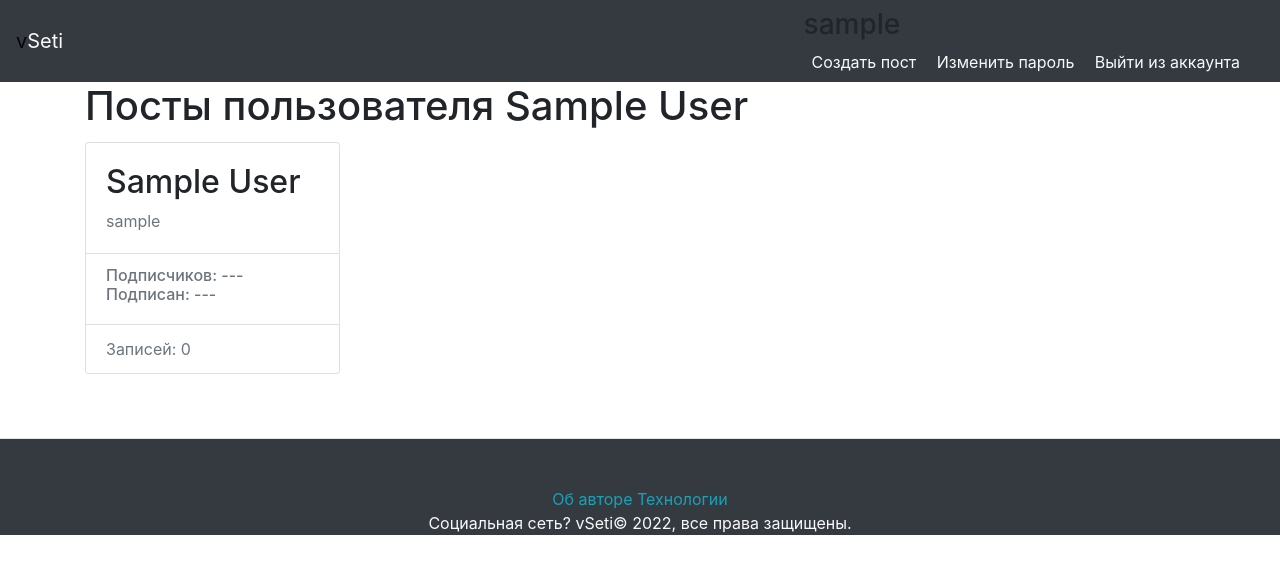
After one commit to FMaslina/V-Seti, a Django app: a page that uses vSeti/templates/base.html in a window 1280 px wide. The commit adds this page. Shown: the top 574 px of the page. Run offline with Django 4.2, Linux system fonts and the light colour scheme; the visitor is signed in with stand-in values (Sample User, id 1); data comes from the database, SQL or seed files in the repository; data that the repository does not hold is empty; some libraries are stand-ins or nearby versions.

Commit message:
origin-master

```diff
--- a/vSeti/posts/views.py
+++ b/vSeti/posts/views.py
@@ -2,7 +2,7 @@ from django.contrib.auth.decorators import login_required
 from django.shortcuts import render, get_object_or_404, redirect
 from django.core.paginator import Paginator
 from .forms import NewPostForm
-from .models import Post, Group
+from .models import Post, Group, User
 
 
 def index(request):
@@ -44,5 +44,20 @@ def new_post(request):
 
 @login_required
 def profile(request, username):
+    user = get_object_or_404(User, username=username)
+    post_list = Post.objects.order_by('-pub_date').all()
+    paginator = Paginator(post_list, 10)
+    page_number = request.GET.get('page')
+    page = paginator.get_page(page_number)
+    return render(request, 'profile.html', {"user": user, "page": page, "paginator": paginator})
 
-    return render(request, 'profile.html', {})
+
+def post_view(request, username, post_id):
+    post = get_object_or_404(Post, id=post_id)
+    username = get_object_or_404(User, username=username)
+    return render(request, 'post.html', {"post": post, "username": username})
+
+
+def post_edit(request, username, post_id):
+
+    return render(request, 'post_new.html', {})
--- a/vSeti/templates/base.html
+++ b/vSeti/templates/base.html
@@ -13,7 +13,7 @@
     {% include 'nav.html' %}
     <main>
         <div class="container">
-            <h1>{% block header %}И это социальная сеть?{% endblock %}</h1>
+            <h1>{% block header %}Шапка сайта{% endblock %}</h1>
             {% block content %}
             {% endblock %}
         </div>
--- a/vSeti/templates/footer.html
+++ b/vSeti/templates/footer.html
@@ -1,6 +1,6 @@
 <footer class="pt-4 my-md-5 pt-md-5 border-top bg-dark" style="margin-bottom: 0px !important;">
     <p class="m-0 text-dark text-center"><a href="/about-author/" class="text-info">Об авторе</a>
-    <a href="/about-spec/" class="text-info">Технологии</a></p>
+    <a href="/about-specs/" class="text-info">Технологии</a></p>
     <p class="m-0 text-light text-center">Социальная сеть? vSeti© {{ year }},
     все права защищены.</p>
 </footer>
--- a/vSeti/templates/group.html
+++ b/vSeti/templates/group.html
@@ -6,7 +6,7 @@
   <h1>{{ group.title }}</h1>
   {% for post in page %}
   <h3>
-    Автор: {{ post.author.get_full_name }}, Дата публикации: {{ post.pub_date|date:"d M Y" }}
+    Автор: <a href="{% url 'profile' post.author.username %}"> {{ post.author.username }}</a>, Дата публикации: {{ post.pub_date|date:"d M Y" }}
   </h3>
   <p>{{ post.text|linebreaksbr }}</p>
     {% endfor %}
--- a/vSeti/templates/index.html
+++ b/vSeti/templates/index.html
@@ -6,7 +6,10 @@
     <h1>Последние опубликованные посты</h1>
     {% for post in page %}
     <h3>
-        Автор: {{ post.author.get_full_name }}, Дата публикации: {{ post.pub_date|date:"d M Y" }}
+        Автор: <a href="{% url 'profile' post.author.username %}">{{ post.author.username }}</a>, Дата публикации: {{ post.pub_date|date:"d M Y" }}
+        {% if post.group %}
+            Группа: {{ post.group.slug }}
+        {% endif %}
     </h3>
     <p>{{ post.text|linebreaksbr }}</p>
     {% endfor %}
--- /dev/null
+++ b/vSeti/templates/profile.html
@@ -0,0 +1,58 @@
+{% extends "base.html" %}
+{% block title %}{{ user.username }} {% endblock %}
+{% block header %} Посты пользователя {{ user.get_full_name }} {% endblock %}
+{% block content %}
+    <main class="containter" role="main">
+        <div class="row">
+            <div class="col-md-3 mb-3 mt-1">
+                <div class="card">
+                    <div class="card-body">
+                        <div class="h2">
+                            {{ user.get_full_name }}
+                        </div>
+                        <div class="h-6 text-muted">
+                            {{ user.username }}
+                        </div>
+                    </div>
+                    <ul class="list-group list-group-flush">
+                        <li class="list-group-item">
+                            <div class="h6 text-muted">
+                                Подписчиков: ---
+                                Подписан: ---
+                            </div>
+                        </li>
+                        <li class="list-group-item">
+                            <div class="h-6 text-muted">
+                                Записей: {{ user.posts.count }}
+                            </div>
+                        </li>
+                    </ul>
+                </div>
+            </div>
+        </div>
+        <div class="col-md-9">
+            {% for post in page %}
+                <div class="card mb-3 mt-1 shadow-sm">
+                    <div class="card-body">
+                        <p class="card-text">
+                            {{ post.text|linebreaksbr }}
+                        </p>
+                        <div class="d-flex-justify-content-between align-items-center">
+                            <div class="btn-group">
+                                {% if request.user.username == user.username %}
+                                    <a class="btn btn-sm text-muted" href="{% url 'post' user.username post.id %}">
+                                        Редактировать
+                                    </a>
+                                {% endif %}
+                            </div>
+                            <small class="text-muted">Дата публикации: {{ post.pub_date|date:"d M Y" }}</small>
+                        </div>
+                    </div>
+                </div>
+            {% endfor %}
+            {% if page.has_other_pages %}
+                {% include "paginator.html" with items=page paginator=paginator %}
+            {% endif %}
+        </div>
+    </main>
+{% endblock %}
--- a/vSeti/vSeti/urls.py
+++ b/vSeti/vSeti/urls.py
@@ -18,16 +18,14 @@ from django.urls import path, include
 from django.contrib.flatpages import views
 
 urlpatterns = [
+    path('admin/', admin.site.urls),
     path("", include("posts.urls")),
     path("auth/", include("Users.urls")),
     path("auth/", include("django.contrib.auth.urls")),
     path("about/", include("django.contrib.flatpages.urls")),
-    path('admin/', admin.site.urls),
 ]
 
 urlpatterns += [
-    path('about-us/', views.flatpage, {'url': '/about-us/'}, name='about'),
-    path('terms/', views.flatpage, {'url': '/terms/'}, name='terms'),
+    path('about-specs/', views.flatpage, {'url': '/about-specs/'}, name='about-specs'),
     path('about-author/', views.flatpage, {'url': '/about-author/'}, name='about-author'),
-    path('about-spec/', views.flatpage, {'url': '/about-spec'}, name='about-spec')
 ]
```
Also changed, not shown: vSeti/templates/post.html (added, +18 -0 lines), 1 other file.
